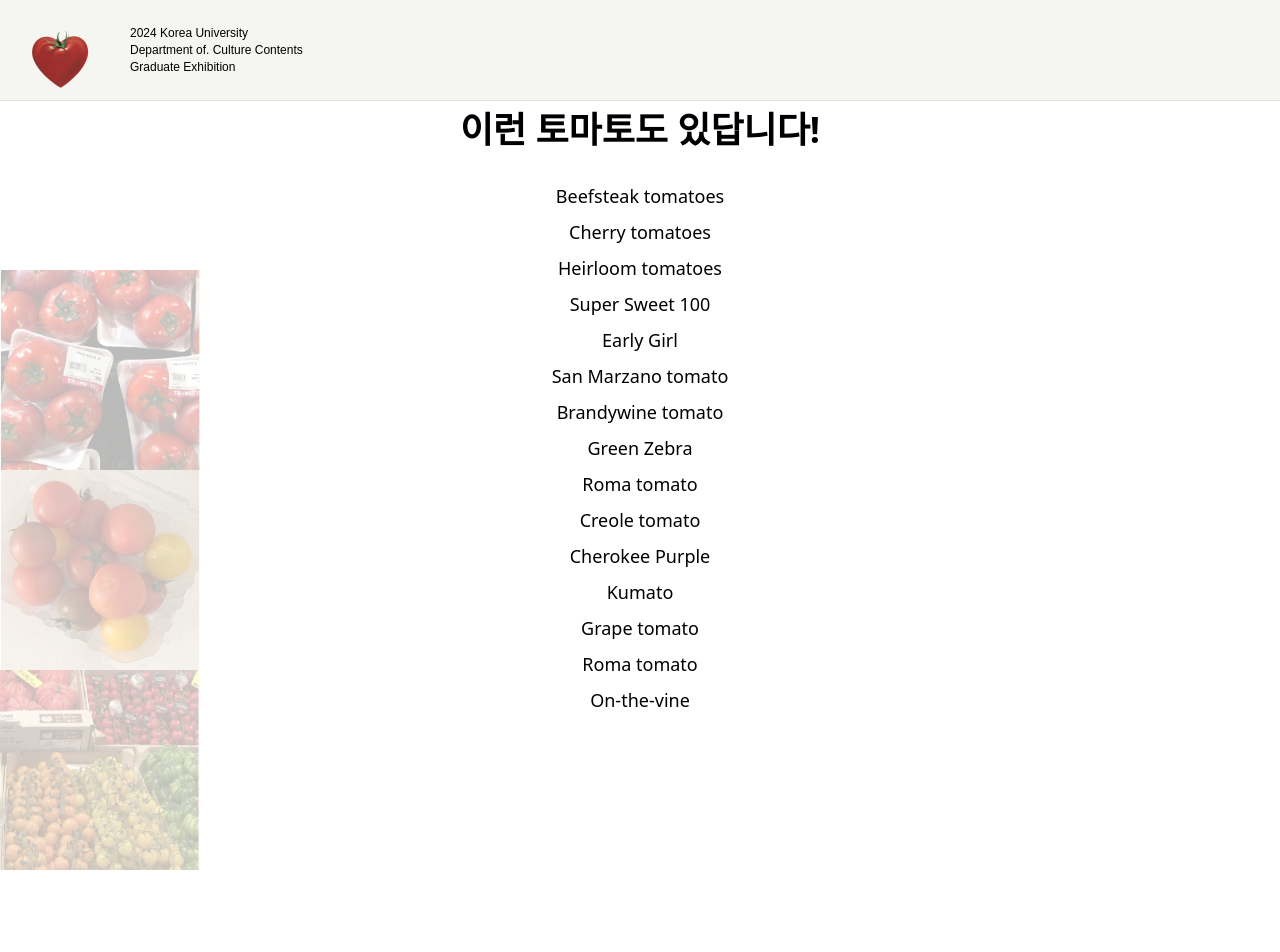
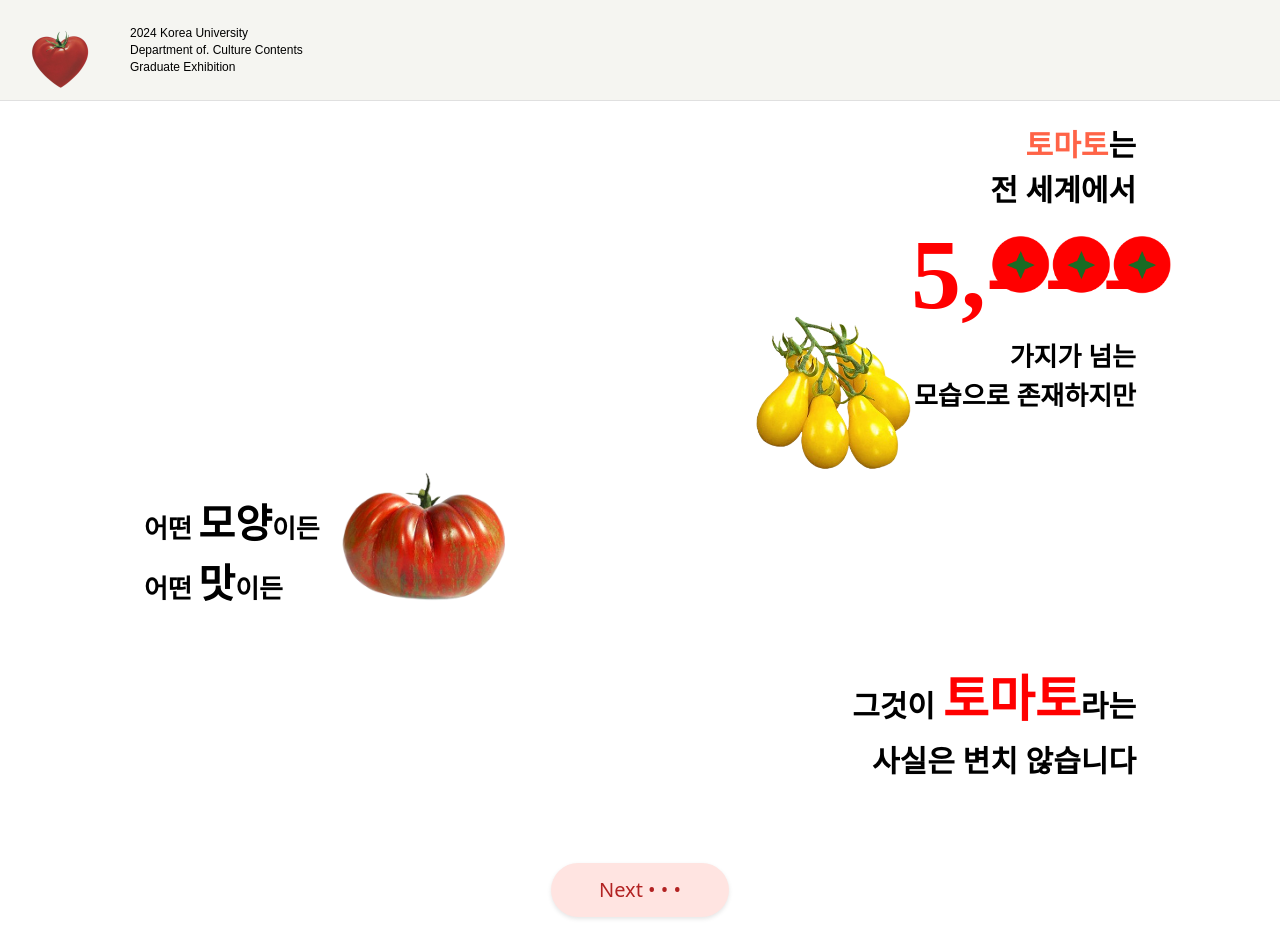
Before and after one commit to Jbiscode/sy_proj, a React (Vite) app: page /page2 in a window 1280 px wide. Shown: the top 952 px of the page. Before the commit the page ends 910 px from the top, so only its background shows below. Built offline with nearby package versions, Linux system fonts and the light colour scheme; no server answers; a web font is replaced by a local one.

Commit message:
FEAT : 페이지2

```diff
--- a/src/pages/Page2.jsx
+++ b/src/pages/Page2.jsx
@@ -1,95 +1,156 @@
 import { gsap } from "gsap";
 import { ScrollTrigger } from "gsap/ScrollTrigger";
 import { useEffect, useRef } from "react";
-import image1 from "../assets/slide1.png";
-import image2 from "../assets/slide2.png";
-import image3 from "../assets/slide3.png";
+import { useNavigate } from "react-router-dom";
+import page2_1 from "../assets/7-1.png";
+import page2_2 from "../assets/7-2.png";
+import page2_3 from "../assets/7-3.png";
 import Header from "../components/Header";
 
 gsap.registerPlugin(ScrollTrigger);
 
 const Page2 = () => {
-  const backgroundsRef = useRef(null);
+  const navigate = useNavigate();
+  const text1Ref = useRef(null);
+  const numberImgRef = useRef(null);
+  const text2Ref = useRef(null);
+  const image2Ref = useRef(null);
+  const text3Ref = useRef(null);
+  const image3Ref = useRef(null);
+  const text4Ref = useRef(null);
 
   useEffect(() => {
-    const handleScroll = () => {
-      if (backgroundsRef.current) {
-        const scrolled = window.scrollY;
-        backgroundsRef.current.style.transform = `translateY(${
-          scrolled * 0.7
-        }px)`;
-      }
-    };
+    window.scrollTo({ top: 0, behavior: "instant" });
 
-    window.addEventListener("scroll", handleScroll);
+    setTimeout(() => {
+      gsap.fromTo(
+        text1Ref.current,
+        {
+          opacity: 0,
+        },
+        {
+          opacity: 1,
+          y: 0,
+          duration: 1,
+          ease: "expo.in",
+        }
+      );
+    }, 300);
 
     return () => {
-      window.removeEventListener("scroll", handleScroll);
       ScrollTrigger.getAll().forEach((trigger) => trigger.kill());
     };
   }, []);
 
   return (
     <>
-      <Header />
-      <div className="relative min-h-screen overflow-hidden">
-        <div
-          ref={backgroundsRef}
-          className="flex flex-col absolute top-[20vh] inset-0 z-0">
-          <div
+      <Header className="sticky top-0 left-0 right-0 z-50 bg-white shadow-md" />
+      <div className="min-h-screen bg-white overflow-hidden">
+        <div className="max-w-5xl mx-auto px-4">
+          <section className="flex flex-col items-end pt-3 pb-20">
+            <p ref={text1Ref} className="text-[30px] text-right font-bold">
+              <span className="text-[#FF6347]">토마토</span>는
+              <br />
+              <span>전 세계에서</span>
+            </p>
+
+            <div className="relative">
+              <p
+                style={{ fontFamily: "GmarketSans" }}
+                className="text-[#FF0000] text-[100px] text-right font-extrabold leading-tight">
+                5,- - -
+              </p>
+              <img
+                ref={numberImgRef}
+                className="absolute top-6 left-20 w-[80%]"
+                src={page2_1}
+                alt="토마토"
+              />
+            </div>
+            <p
+              ref={text2Ref}
+              className="text-[26px] font-bold text-right relative">
+              <img
+                ref={image2Ref}
+                className="absolute -top-10 -left-48 w-full scale-125"
+                src={page2_2}
+                alt="토마토"
+              />
+              <span>가지가 넘는</span>
+              <br />
+              <span>모습으로 존재하지만</span>
+            </p>
+
+            <div className="flex justify-start w-full">
+              <p
+                style={{ fontFamily: "GmarketSans" }}
+                className="text-[26px] font-bold text-left mt-20 relative">
+                <img
+                  ref={image3Ref}
+                  className="absolute -top-10 left-48 w-full scale-125"
+                  src={page2_3}
+                  alt="토마토"
+                />
+                <span ref={text3Ref}>
+                  <span>
+                    어떤{" "}
+                    <strong className="font-extrabold text-[40px]">모양</strong>
+                    이든
+                  </span>
+                  <br />
+                  <span>
+                    어떤{" "}
+                    <strong className="font-extrabold text-[40px]">맛</strong>
+                    이든
+                  </span>
+                </span>
+              </p>
+            </div>
+
+            <p
+              ref={text4Ref}
+              className="text-[30px] font-bold text-right mt-12">
+              그것이{" "}
+              <span
+                style={{ fontFamily: "GmarketSans" }}
+                className="text-[#FF0000] font-extrabold text-[50px]">
+                토마토
+              </span>
+              라는
+              <br />
+              <span>사실은 변치 않습니다</span>
+            </p>
+          </section>
+        </div>
+        <div className="flex justify-center">
+          <button
             style={{
-              top: 0,
-              left: 0,
-              width: "200px",
-              height: "200px",
-              backgroundImage: `url(${image1})`,
+              left: "50%",
+              backgroundColor: "#FFE4E1",
+              color: "#B22222",
+              padding: "12px 48px", // 패딩 증가
+              borderRadius: "50px",
+              border: "none",
+              fontSize: "20px", // 폰트 크기 증가
+              cursor: "pointer",
+              marginBottom: "40px",
+              boxShadow: "0 2px 4px rgba(0,0,0,0.1)",
+              transition: "all 0.3s ease",
             }}
-            className={`relative top-0 left-0 w-full h-screen bg-cover bg-center opacity-50`}
-          />
-          <div
-            style={{
-              left: 0,
-              width: "200px",
-              height: "200px",
-              backgroundImage: `url(${image2})`,
+            onClick={(e) => {
+              e.target.style.boxShadow = "0 4px 8px rgba(0,0,0,0.15)";
+              e.target.style.transition = "transform 2s ease";
+              e.target.style.transform = "scale(1.4)";
+              setTimeout(() => {
+                navigate("/page3");
+              }, 1000);
             }}
-            className={`relative left-0 w-full h-screen bg-cover bg-center opacity-50`}
-          />
-          <div
-            style={{
-              left: 0,
-              width: "200px",
-              height: "200px",
-              backgroundImage: `url(${image3})`,
-            }}
-            className={`relative left-0 w-full h-screen bg-cover bg-center opacity-50`}
-          />
+            onMouseOut={(e) => {
+              e.target.style.boxShadow = "0 2px 4px rgba(0,0,0,0.1)";
+            }}>
+            Next • • •
+          </button>
         </div>
-
-        <main className="relative z-10 flex flex-col px-4">
-          <h1
-            // ref={titleRef}
-            className="text-4xl font-bold text-center opacity-100">
-            이런 토마토도 있답니다!
-          </h1>
-          <div className="flex flex-col items-center mt-8 space-y-2 text-lg">
-            <p>Beefsteak tomatoes</p>
-            <p>Cherry tomatoes</p>
-            <p>Heirloom tomatoes</p>
-            <p>Super Sweet 100</p>
-            <p>Early Girl</p>
-            <p>San Marzano tomato</p>
-            <p>Brandywine tomato</p>
-            <p>Green Zebra</p>
-            <p>Roma tomato</p>
-            <p>Creole tomato</p>
-            <p>Cherokee Purple</p>
-            <p>Kumato</p>
-            <p>Grape tomato</p>
-            <p>Roma tomato</p>
-            <p>On-the-vine</p>
-          </div>
-        </main>
       </div>
     </>
   );
--- a/src/pages/Page3.jsx
+++ b/src/pages/Page3.jsx
@@ -153,7 +153,7 @@ const Page3 = () => {
           ease: "power2.out",
           scrollTrigger: {
             trigger: text3Ref_2.current,
-            start: "top 80%",
+            start: "top 85%",
             toggleActions: "play none none reverse",
           },
         }
@@ -168,7 +168,7 @@ const Page3 = () => {
     <>
       <Header className="sticky top-0 left-0 right-0 z-50 bg-white shadow-md" />
       <div className="min-h-screen bg-white overflow-hidden">
-        <div className="max-w-5xl mx-auto px-4 py-12">
+        <div className="max-w-5xl mx-auto px-4">
           <section className="flex flex-col items-end pb-44">
             <p className="text-[30px] text-right">
               <span ref={text1Ref_1} className="font-extrabold text-[60px]">
```
